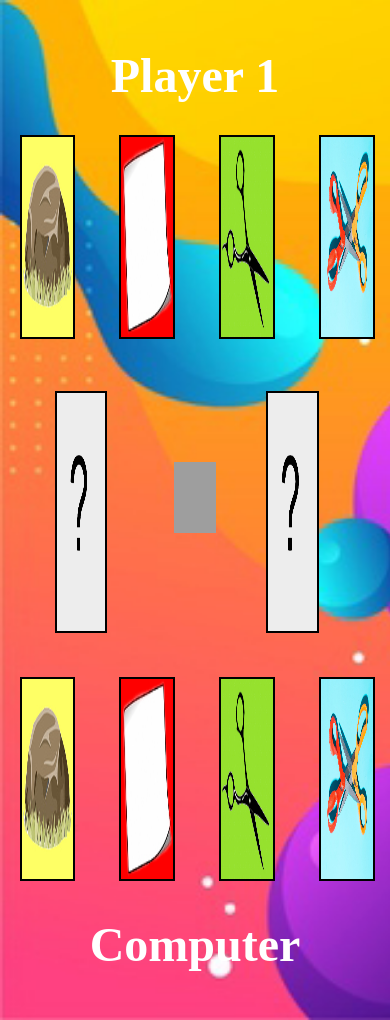
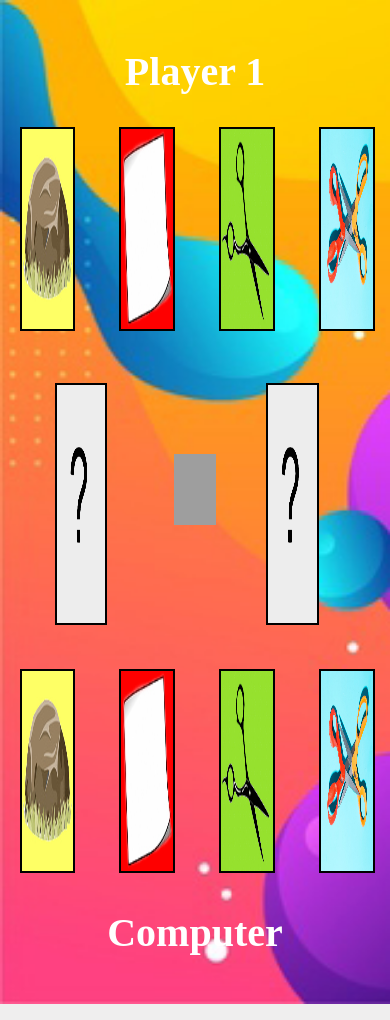
Before and after one commit to noAudio/RockPaperScissors, a Flask app: page / in a window 390 px wide. Run offline with Flask 2, Linux system fonts and the light colour scheme; grey boxes are pictures that could not be loaded.

Commit message:
Update responsive.css

```diff
--- a/static/css/responsive.css
+++ b/static/css/responsive.css
@@ -19,4 +19,7 @@
     .wins {
         padding: .5rem 1rem .5rem .5rem;
     }
+    .player-btn span {
+        font-size: 2.5rem;
+    }
 }
```
